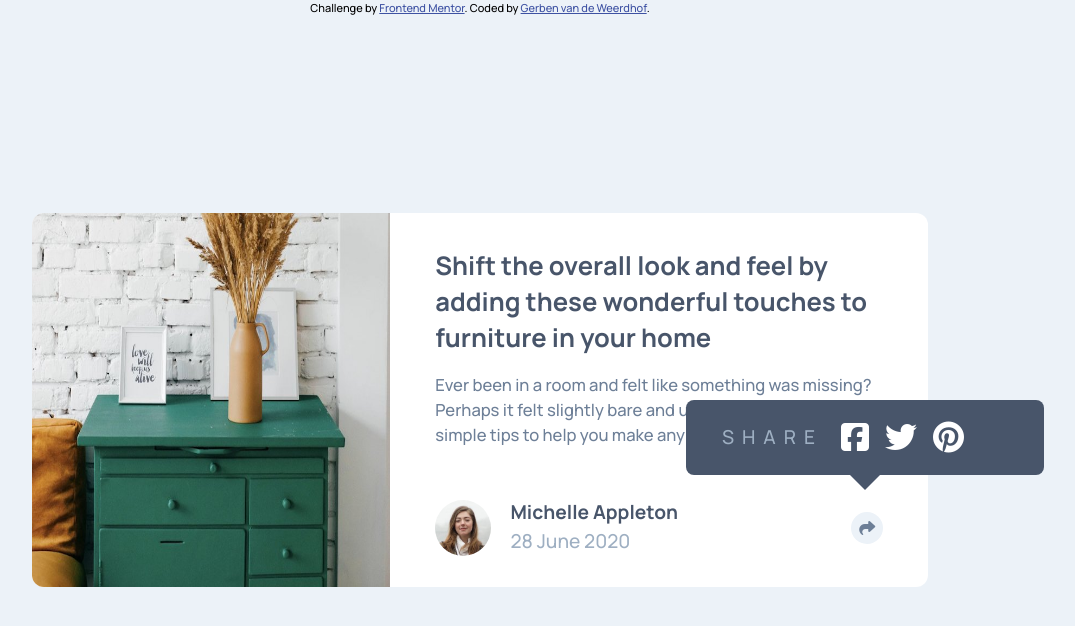
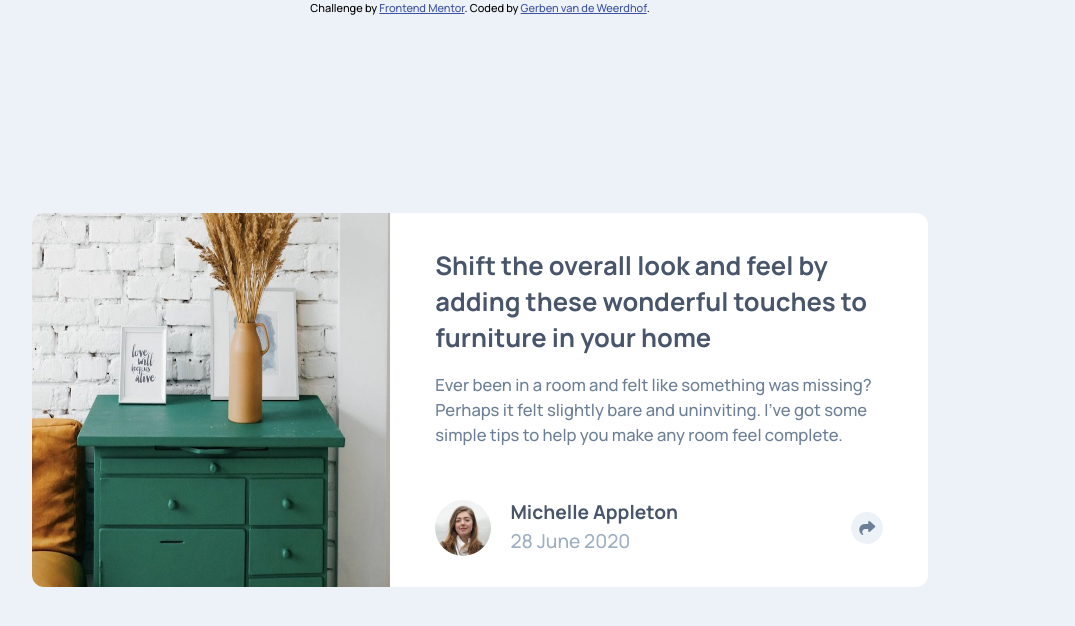
Before and after one commit to Gzeven/Article-preview-component, a plain HTML site: page index.html in a window 1280 px wide. Shown: the whole page, without its empty margins (160-1235 px from the left). Drawn offline with Linux system fonts and the light colour scheme.

Commit message:
changed html

```diff
--- a/index.html
+++ b/index.html
@@ -52,7 +52,7 @@
           </div>
         </div>
       </div>
-      <div class="social" id="share-social">
+      <div class="social share" id="share-social">
         <p>share</p>
         <ul class="social-icons-list">
           <li class="social-icon-item facebook">
```
